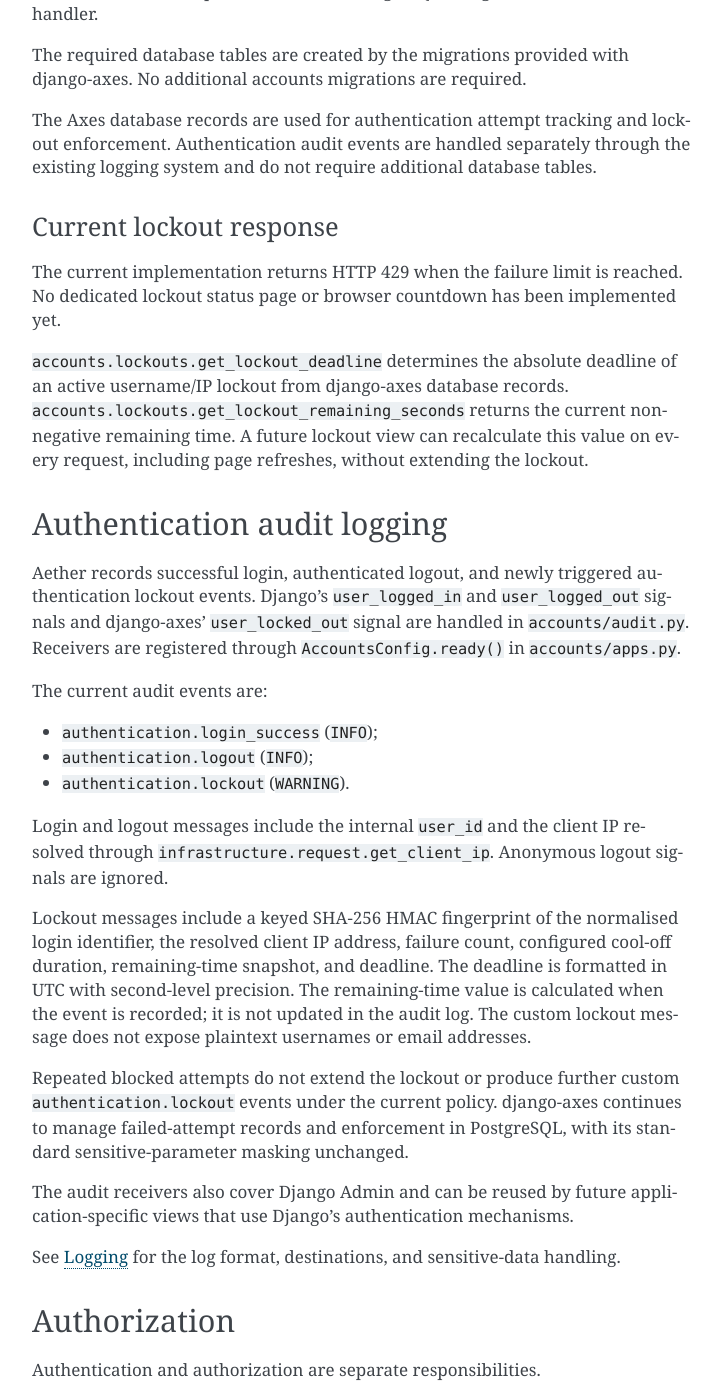
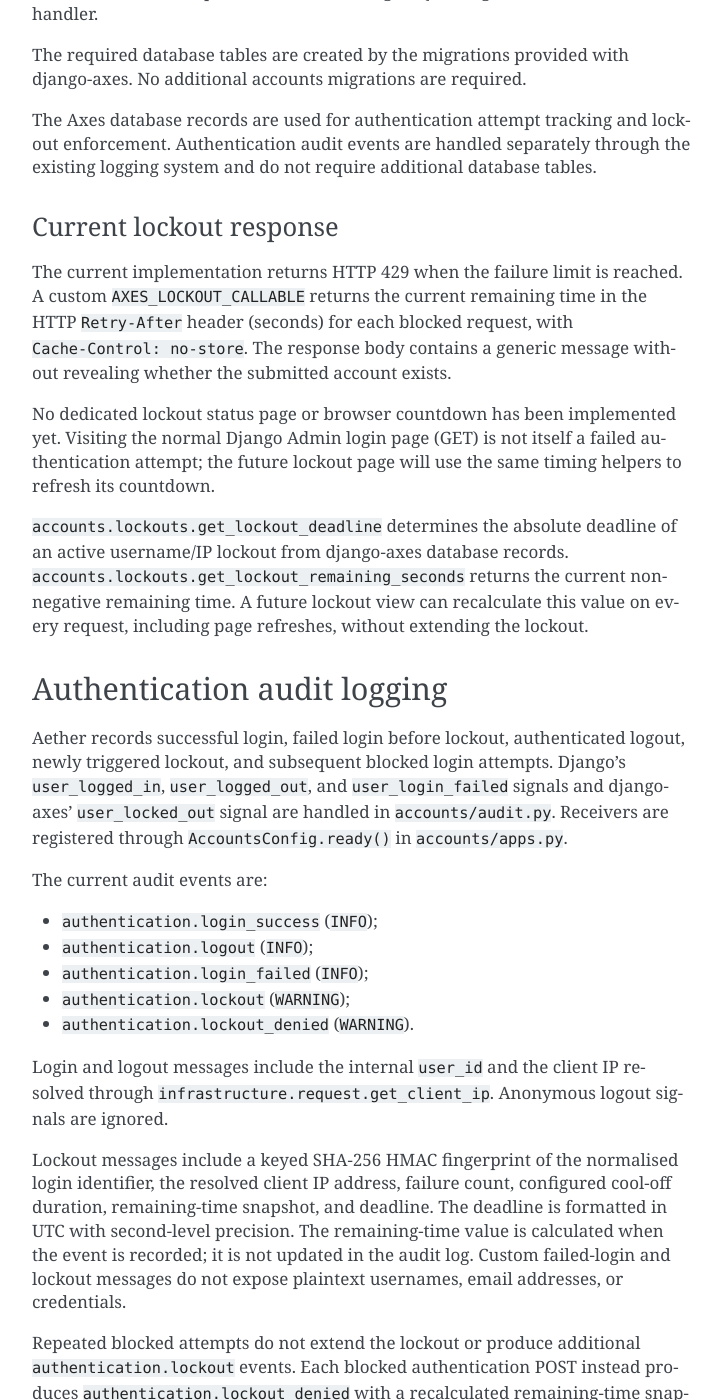
Before and after one commit to alex-nuclearboy/aether-app, a Sphinx documentation site: the page built from docs/source/security/authentication.rst, in a window 1280 px wide and 1400 px high, scrolled down 2123 px. Shown: the whole window, without its empty margins (388-1109 px from the left). Built offline with Sphinx 7.4.7, drawn with Linux system fonts in a browser that asks for light colours; some of the changed text lies outside the part shown.

Commit message:
docs(accounts): update authentication audit documentation
Document failed-login auditing, blocked attempts, dynamic lockout responses, and the corresponding tests.

```diff
--- a/docs/source/security/authentication.rst
+++ b/docs/source/security/authentication.rst
@@ -107,9 +107,16 @@ tables.
 Current lockout response
 ~~~~~~~~~~~~~~~~~~~~~~~~
 
-The current implementation returns HTTP 429 when the failure limit
-is reached. No dedicated lockout status page or browser countdown has been
-implemented yet.
+The current implementation returns HTTP 429 when the failure limit is
+reached. A custom ``AXES_LOCKOUT_CALLABLE`` returns the current remaining
+time in the HTTP ``Retry-After`` header (seconds) for each blocked request,
+with ``Cache-Control: no-store``. The response body contains a generic
+message without revealing whether the submitted account exists.
+
+No dedicated lockout status page or browser countdown has been implemented
+yet. Visiting the normal Django Admin login page (GET) is not itself a failed
+authentication attempt; the future lockout page will use the same timing
+helpers to refresh its countdown.
 
 ``accounts.lockouts.get_lockout_deadline`` determines the absolute deadline
 of an active username/IP lockout from django-axes database records.
@@ -120,17 +127,20 @@ on every request, including page refreshes, without extending the lockout.
 Authentication audit logging
 ----------------------------
 
-Aether records successful login, authenticated logout, and newly triggered
-authentication lockout events. Django's ``user_logged_in`` and
-``user_logged_out`` signals and django-axes' ``user_locked_out`` signal are
-handled in ``accounts/audit.py``. Receivers are registered through
+Aether records successful login, failed login before lockout,
+authenticated logout, newly triggered lockout, and subsequent blocked login
+attempts. Django's ``user_logged_in``, ``user_logged_out``, and
+``user_login_failed`` signals and django-axes' ``user_locked_out`` signal
+are handled in ``accounts/audit.py``. Receivers are registered through
 ``AccountsConfig.ready()`` in ``accounts/apps.py``.
 
 The current audit events are:
 
 * ``authentication.login_success`` (``INFO``);
 * ``authentication.logout`` (``INFO``);
-* ``authentication.lockout`` (``WARNING``).
+* ``authentication.login_failed`` (``INFO``);
+* ``authentication.lockout`` (``WARNING``);
+* ``authentication.lockout_denied`` (``WARNING``).
 
 Login and logout messages include the internal ``user_id`` and the client IP
 resolved through ``infrastructure.request.get_client_ip``. Anonymous logout
@@ -141,11 +151,13 @@ login identifier, the resolved client IP address, failure count, configured
 cool-off duration, remaining-time snapshot, and deadline. The deadline is
 formatted in UTC with second-level precision. The remaining-time value is
 calculated when the event is recorded; it is not updated in the audit log.
-The custom lockout message does not expose plaintext usernames or email
-addresses.
+Custom failed-login and lockout messages do not expose plaintext usernames,
+email addresses, or credentials.
 
-Repeated blocked attempts do not extend the lockout or produce further custom
-``authentication.lockout`` events under the current policy. django-axes
+Repeated blocked attempts do not extend the lockout or produce additional
+``authentication.lockout`` events. Each blocked authentication POST instead
+produces ``authentication.lockout_denied`` with a recalculated remaining-time
+snapshot; GET requests do not create such events. django-axes
 continues to manage failed-attempt records and enforcement in PostgreSQL,
 with its standard sensitive-parameter masking unchanged.
 
--- a/docs/source/security/index.rst
+++ b/docs/source/security/index.rst
@@ -3,7 +3,7 @@ Security
 
 The current security documentation covers Django security configuration,
 username-or-email authentication, brute-force protection, authentication
-audit logging, lockout timing, secret handling, and dependency security.
+audit logging, dynamic lockout responses, secret handling, and dependency security.
 
 Login and logout flows, OAuth, provider-specific permissions, and other
 application-level security features will be documented as they are
```
Also changed, not shown: README.md (+1 -1 lines), docs/source/architecture/overview.rst (+4 -3 lines), docs/source/architecture/project-structure.rst (+23 -13 lines), docs/source/development/logging.rst (+19 -2 lines), docs/source/development/testing.rst (+9 -4 lines).
